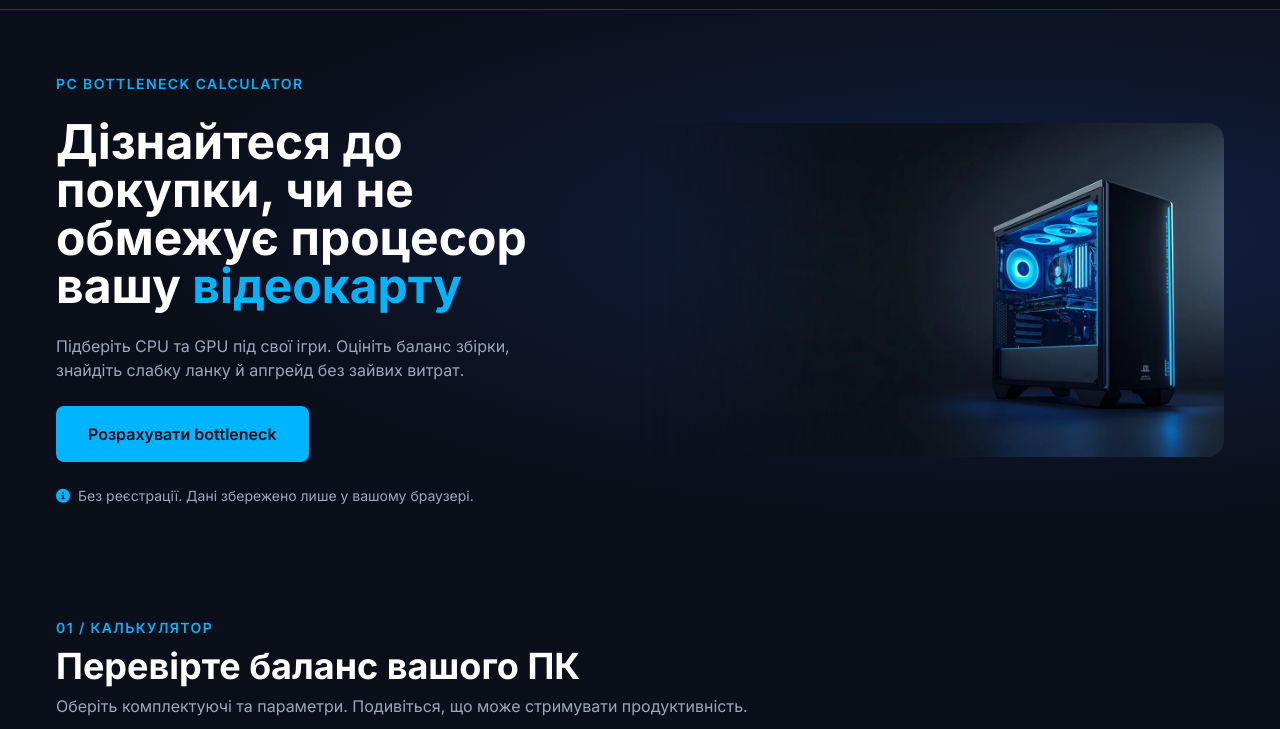
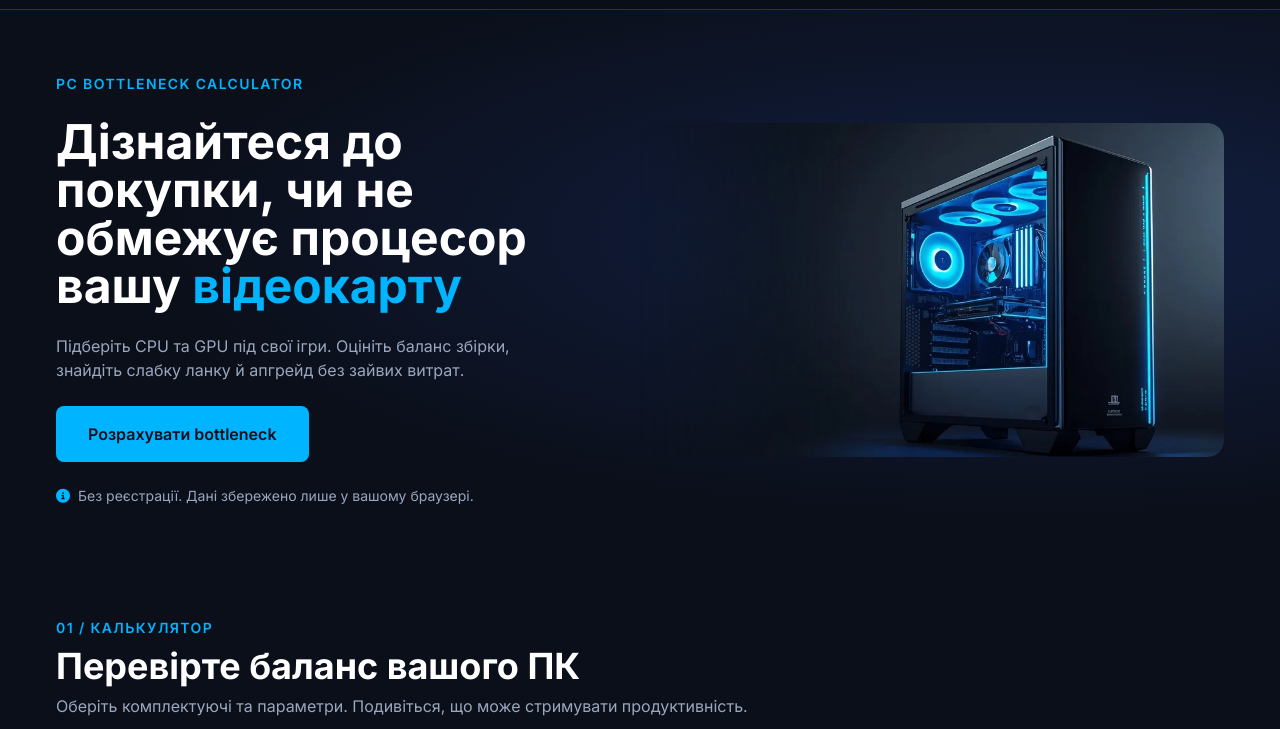
Before and after one commit to maceluhmaksim-pixel/FrameBoost, a plain HTML site: page index.html in a window 1280 px wide. Shown: the part 71-800 px from the top of the page. Drawn offline with nearby package versions, Linux system fonts and the light colour scheme.

Commit message:
fix: збільшено зображення ПК у hero-блоці

```diff
--- a/index.html
+++ b/index.html
@@ -111,7 +111,9 @@
           <a class="inline-flex min-h-11 w-full items-center justify-center gap-2 rounded-lg bg-primary px-8 py-4 font-semibold text-ink transition-colors duration-150 hover:bg-primary-hover hover:shadow-[0_0_12px_rgba(0,180,255,0.45)] active:bg-primary-pressed md:w-auto" href="#calculator">Розрахувати bottleneck</a>
           <p class="flex items-center gap-2 text-sm text-muted"><i class="fa-solid fa-circle-info text-primary" aria-hidden="true"></i> Без реєстрації. Дані збережено лише у вашому браузері.</p>
         </div>
-        <img class="hero-img h-auto w-full min-w-0 rounded-2xl md:flex-1" src="assets/images/hero.webp" alt="Ігровий ПК із прозорою панеллю та синім підсвічуванням вентиляторів" width="1344" height="768" fetchpriority="high" decoding="async">
+        <div class="hero-img min-w-0 overflow-hidden rounded-2xl md:flex-1">
+  <img class="h-auto w-full origin-right scale-[1.4]" src="assets/images/hero.webp" alt="Ігровий ПК із прозорою панеллю та синім підсвічуванням вентиляторів" width="1344" height="768" fetchpriority="high" decoding="async">
+</div>
       </div>
     </section>
 
```
